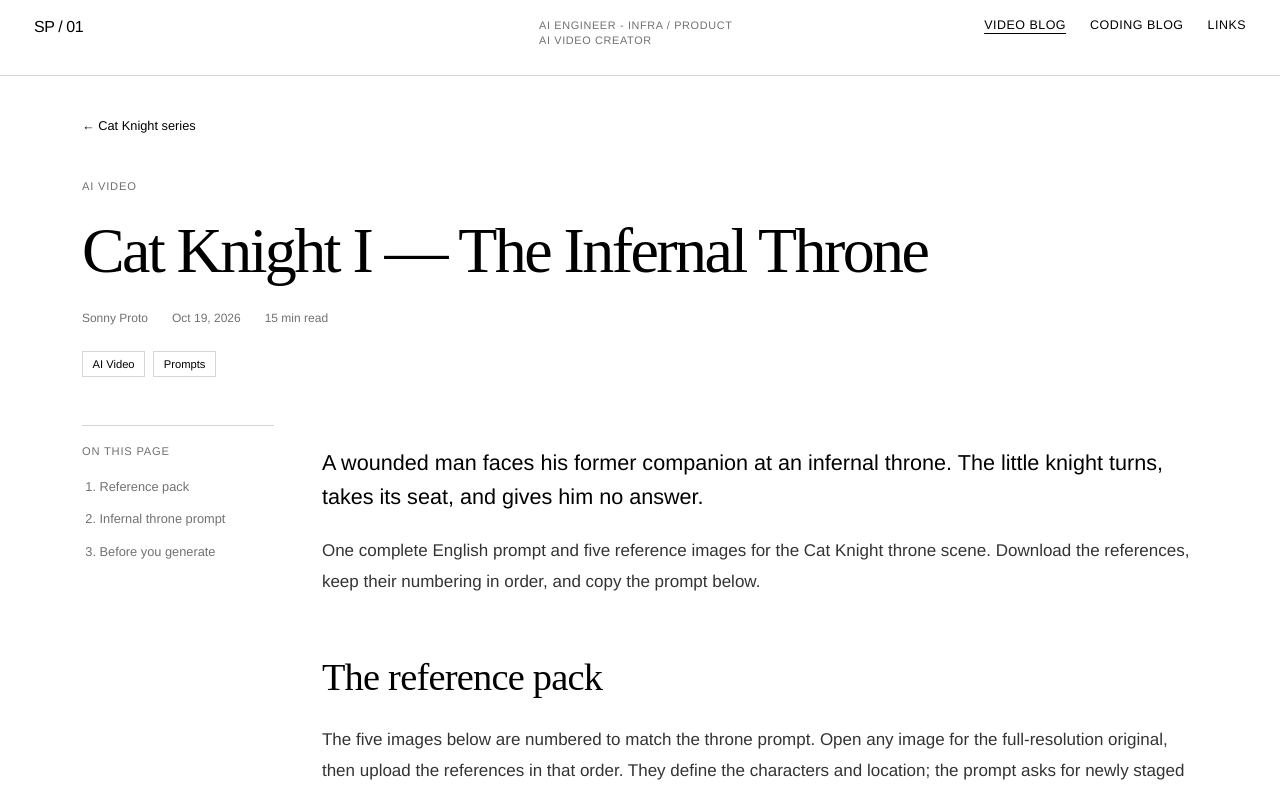
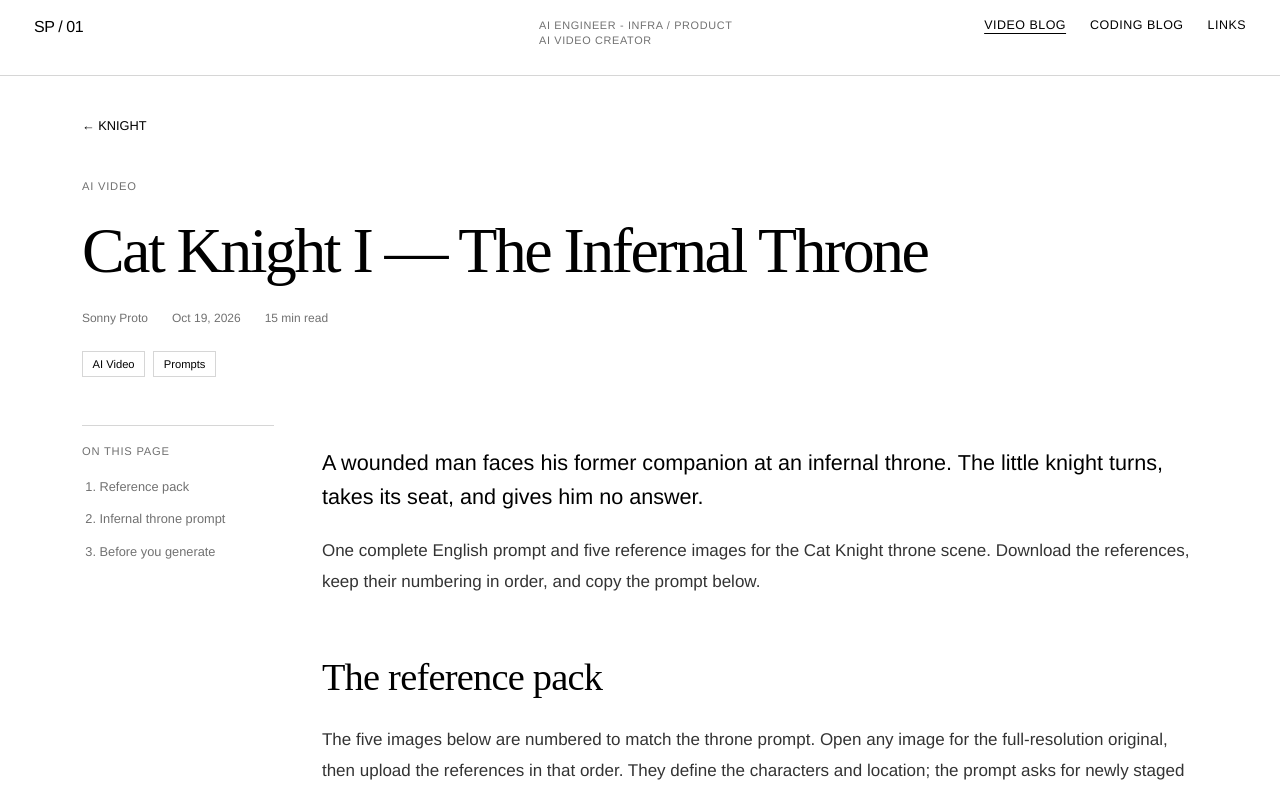
Before and after one commit to sonnyproto/sonnyproto, a Next.js app: page /video-blog/catknight1 in a window 1280 px wide. Shown: the top 792 px of the page. Built offline with nearby package versions, Linux system fonts and the light colour scheme.

Commit message:
Make KNIGHT the overview for all knight stories

```diff
--- a/next.config.mjs
+++ b/next.config.mjs
@@ -3,7 +3,8 @@ const nextConfig = {
   poweredByHeader: false,
   async redirects() {
     return [
-      { source: "/video-blog/cats", destination: "/video-blog/catknight", permanent: true }
+      { source: "/video-blog/cats", destination: "/video-blog/knight", permanent: true },
+      { source: "/video-blog/catknight", destination: "/video-blog/knight", permanent: true }
     ];
   }
 };
--- a/src/app/globals.css
+++ b/src/app/globals.css
@@ -610,6 +610,14 @@ figure {
   max-width: 40rem;
 }
 
+.blog-index-heading .knight-subtitle {
+  color: var(--muted);
+  font-size: 0.85rem;
+  letter-spacing: 0.06em;
+  line-height: 1.5;
+  margin-bottom: 1.25rem;
+}
+
 .subscribe {
   border: 1px solid var(--line);
   margin-top: 3.5rem;
--- a/src/app/sitemap.ts
+++ b/src/app/sitemap.ts
@@ -9,7 +9,7 @@ export default function sitemap(): MetadataRoute.Sitemap {
     { url: `${siteUrl}${vmaProject.path}` },
     { url: `${siteUrl}/blog` },
     { url: `${siteUrl}/video-blog` },
-    { url: `${siteUrl}/video-blog/catknight` },
+    { url: `${siteUrl}/video-blog/knight` },
     ...visiblePosts.filter((post) => !post.draft).map((post) => ({
       url: getPostUrl(post.slug, post.section),
       lastModified: post.publishedAt
--- a/src/app/video-blog/[slug]/page.tsx
+++ b/src/app/video-blog/[slug]/page.tsx
@@ -74,8 +74,8 @@ export default async function VideoPost({ params }: PageProps) {
     <>
       <Header activeSection="video" />
       <main className="blog-article-page video-article-page" id="top">
-        <Link className="back-link" href={post.series === "catknight" ? "/video-blog/catknight" : "/video-blog"}>
-          {post.series === "catknight" ? "← Cat Knight series" : "← Video Blog"}
+        <Link className="back-link" href={post.series === "knight" ? "/video-blog/knight" : "/video-blog"}>
+          {post.series === "knight" ? "← KNIGHT" : "← Video Blog"}
         </Link>
         <article>
           <header className="blog-article-heading">
@@ -105,8 +105,8 @@ export default async function VideoPost({ params }: PageProps) {
               <Content />
               <Subscribe />
               <footer className="blog-article-end">
-                <Link href={post.series === "catknight" ? "/video-blog/catknight" : "/video-blog"}>
-                  {post.series === "catknight" ? "← Cat Knight series" : "← Video Blog"}
+                <Link href={post.series === "knight" ? "/video-blog/knight" : "/video-blog"}>
+                  {post.series === "knight" ? "← KNIGHT" : "← Video Blog"}
                 </Link>
                 <Link href={post.related.href}>{post.related.label} <span aria-hidden="true">↗</span></Link>
               </footer>
--- a/src/app/video-blog/page.tsx
+++ b/src/app/video-blog/page.tsx
@@ -28,7 +28,6 @@ export default function VideoBlog() {
           <p className="section-label">Film / References, prompts &amp; process</p>
           <h1>Video Blog</h1>
           <p>The films I make, and how I make them.</p>
-          <Link className="blog-read-link" href="/video-blog/catknight">Explore the Cat Knight series <span aria-hidden="true">↗</span></Link>
         </header>
 
         {posts.length ? (
--- a/src/data/posts.ts
+++ b/src/data/posts.ts
@@ -5,7 +5,7 @@ import { AgentHarnessArticle } from "@/components/AgentHarnessArticle";
 import { CatKnightPromptArticle } from "@/components/CatKnightPromptArticle";
 
 export type BlogSection = "coding" | "video";
-export type VideoSeries = "catknight";
+export type VideoSeries = "knight";
 
 export type BlogPost = {
   section: BlogSection;
@@ -54,7 +54,7 @@ export const posts: readonly BlogPost[] = [
     publishedAt: "2026-10-19",
     readingMinutes: 15,
     draft: false,
-    series: "catknight",
+    series: "knight",
     cover: {
       src: "/media/catknight1/infernal-throne.png",
       alt: "An enormous black infernal throne surrounded by fire",
```
Also changed, not shown: src/app/video-blog/knight/page.tsx (renamed from src/app/video-blog/catknight/page.tsx, +9 -10 lines), 1 other file (tests, documents, lock files or other folders).
